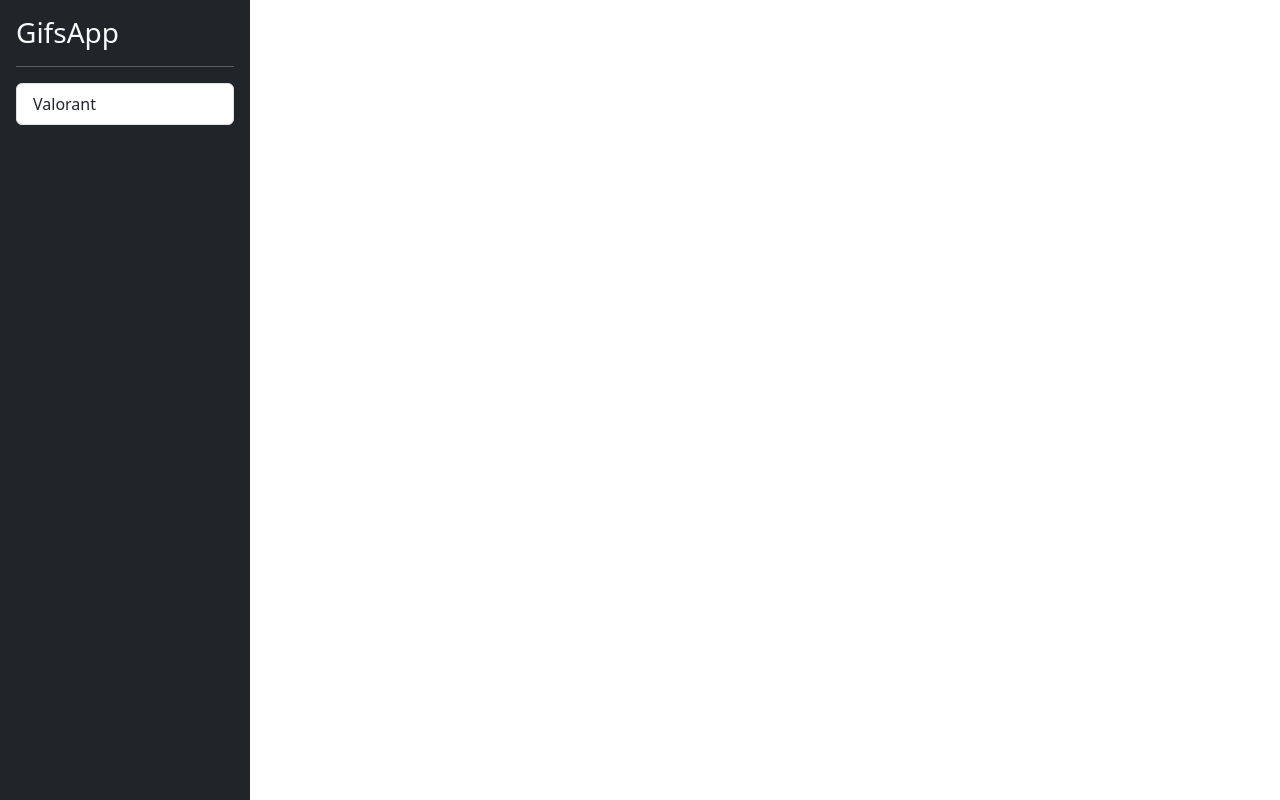
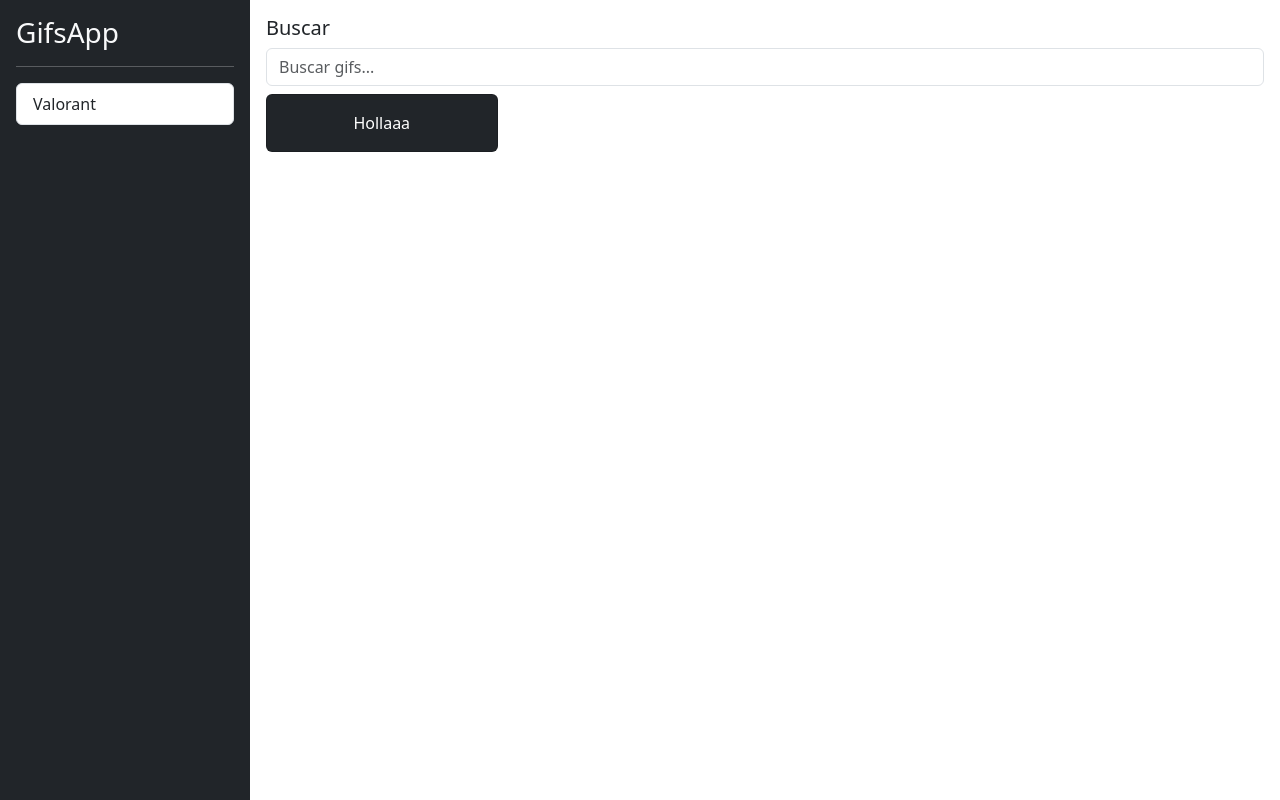
Before and after one commit to jasonccode/GifsApp-Angular, an Angular app: page / in a window 1280 px wide. Built offline with nearby package versions, Linux system fonts and the light colour scheme.

Commit message:
Diseño de gifs components

```diff
--- a/src/app/app.component.html
+++ b/src/app/app.component.html
@@ -4,4 +4,5 @@
 
 
   <!-- Home Page -->
+  <gifs-home-page class="flex-fill"></gifs-home-page>
 </div>
--- /dev/null
+++ b/src/app/gifs/components/card-list/card-list.component.html
@@ -0,0 +1,11 @@
+<div class="row">
+  <div class="col-md-3 col-sm-6">
+    <div class="card mb-2 text-center bg-dark">
+      <!--TODO: Crear imagen-->
+      <div class="card-body text-white">
+        <p class="card-text">Hollaaa</p>
+      </div>
+    </div>
+  </div>
+
+</div>
--- /dev/null
+++ b/src/app/gifs/components/search-box/search-box-component.ts
@@ -0,0 +1,12 @@
+import { Component } from '@angular/core';
+
+@Component({
+  selector: 'gifs-search-box',
+  template: `
+    <h5>Buscar</h5>
+    <input type="text" class="form-control" placeholder="Buscar gifs..." />
+  `,
+})
+export class SearchBoxComponent {
+  constructor() {}
+}
--- /dev/null
+++ b/src/app/gifs/pages/home/home-page.component.html
@@ -0,0 +1,13 @@
+<div class="row p-3">
+  <div class="col-12">
+    <!---Busqueda  -->
+    <gifs-search-box  ></gifs-search-box>
+
+  </div>
+
+  <div class="col-12 pt-2">
+    <!---Listado de Gifs  -->
+    <gifs-card-list></gifs-card-list>
+
+  </div>
+</div>
```
Also changed, not shown: src/app/gifs/components/card-list/card-list.component.ts (added, +9 -0 lines), src/app/gifs/gifs.module.ts (+7 -7 lines), src/app/gifs/pages/home/home-page.component.ts (added, +9 -0 lines).
